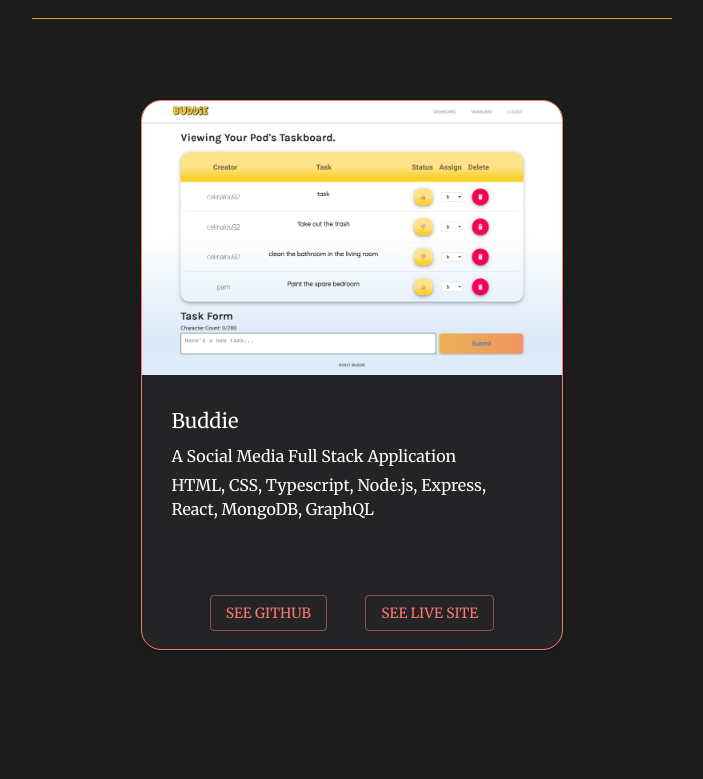
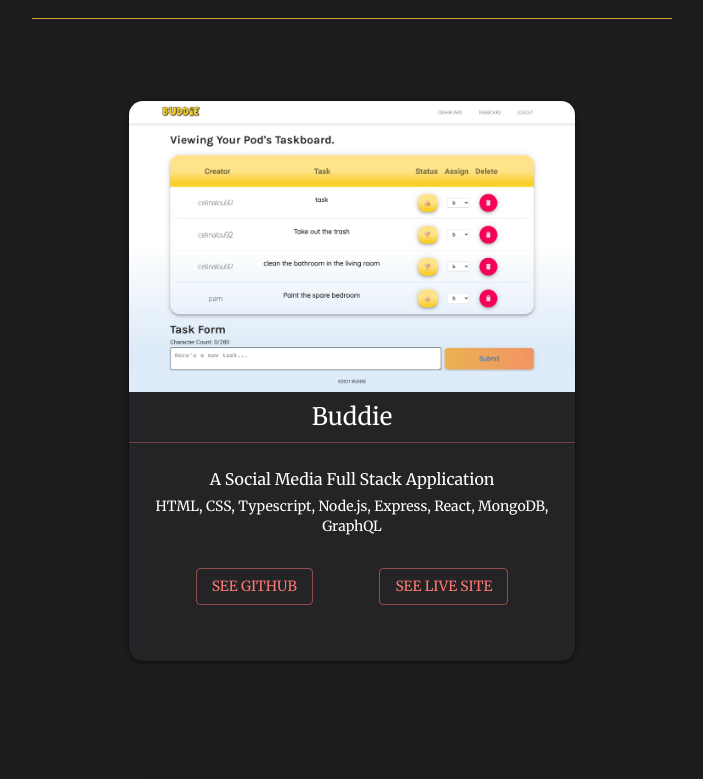
Before and after one commit to celinalou92/louissaint.me, a Next.js app: page / in a window 1280 px wide. Shown: the part 1941-2720 px from the top of the page, without its empty margins (544-1247 px from the left). Built offline with nearby package versions, Linux system fonts and the light colour scheme; grey boxes are pictures that could not be loaded.

Commit message:
refactor card

```diff
--- a/app/components/Projects/Projects.tsx
+++ b/app/components/Projects/Projects.tsx
@@ -25,13 +25,16 @@ export const Projects = ({ projects }: { projects: Array<Project> }) => {
           paddingY={"10%"}
           display={"flex"}
           flexDirection={"column"}
+          justifyContent={"center"}
           alignItems={"center"}
+          rowGap={15}
+
         >
           {projects.map((project: Project) => {
             const buttons = [getButtons(project)]; // Wrap buttons in an array
             return (
-              <Stack key={project.name} sx={{ marginBottom: "40%" }}>
                 <StyledCard
+                key={project.name}
                   contentHeader={project.name}
                   contentText={[
                     project.description ?? "",
@@ -40,7 +43,6 @@ export const Projects = ({ projects }: { projects: Array<Project> }) => {
                   cardMedia={`${project.image}`}
                   buttons={buttons}
                 />
-              </Stack>
             );
           })}
         </Stack>
--- a/app/components/StyledCard/StyledCard.tsx
+++ b/app/components/StyledCard/StyledCard.tsx
@@ -1,11 +1,4 @@
-import {
-  Card,
-  CardMedia,
-  CardContent,
-  Typography,
-  Stack,
-  Button,
-} from "@mui/material";
+import { Card, CardMedia, CardContent, Typography, Stack } from "@mui/material";
 
 import React, { ReactNode } from "react";
 
@@ -15,36 +8,41 @@ export default function StyledCard({
   cardMedia,
   buttons,
 }: {
-  contentHeader: string,
-  contentText: string[],
-  cardMedia: string,
-  buttons: ReactNode[],
+  contentHeader: string;
+  contentText: string[];
+  cardMedia: string;
+  buttons: ReactNode[];
 }) {
   return (
     <Card
-      elevation={1}
+      elevation={2}
       sx={{
-        width: "422px",
-        border: "1px solid #FF7972",
-        borderRadius: "20px",
-        height: "550px",
+        width: "70%",
+        border: "1px solid #121216",
+        borderRadius: "15px",
+        textAlign: "center"
       }}
     >
       <CardMedia component="img" height="50%" image={cardMedia} />
+
       <CardContent
         sx={{
-          padding: "7%",
+          padding: "2% 0",
         }}
       >
-        <Stack height="190px"
-        overflow={"scroll"}>
-          <Typography gutterBottom variant="h6">
-            {contentHeader}
-          </Typography>
-          <Typography gutterBottom>{contentText[0]}</Typography>
-          <Typography>{contentText[1]}</Typography>
+        <Stack rowGap={3}>
+          <Stack sx={{ borderBottom: "1px solid #ff79725c" }}>
+            <Typography width={"100%"} gutterBottom variant="h5">
+              {contentHeader}
+            </Typography>
+          </Stack>
+          <Stack padding={"0 5%"}>
+            <Typography gutterBottom>{contentText[0]}</Typography>
+            <Typography variant="body2">{contentText[1]}</Typography>
+          </Stack>
         </Stack>
         <Stack
+          paddingY={4}
           flexDirection={"row"}
           justifyContent={"space-evenly"}
         >
```
